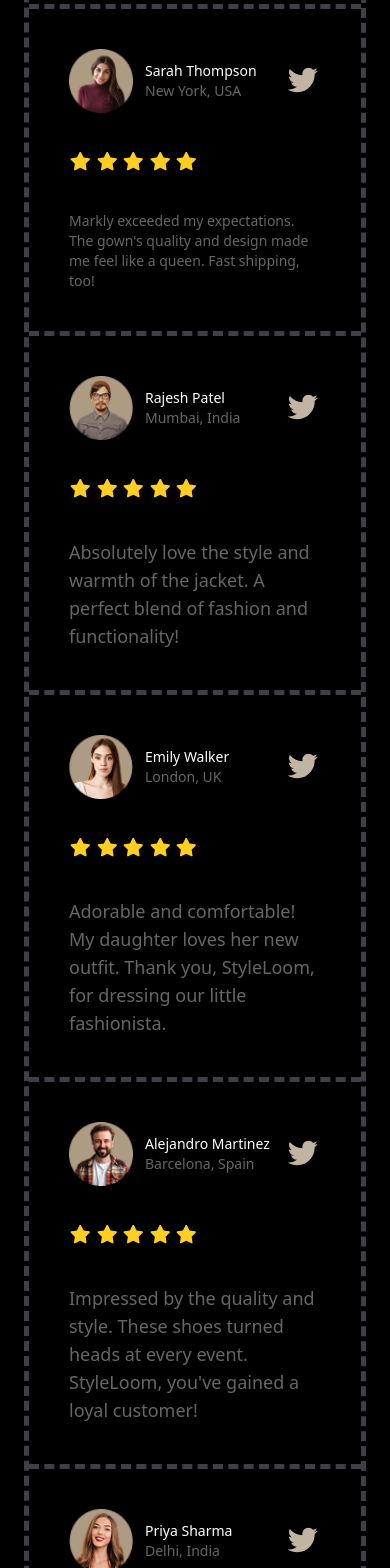
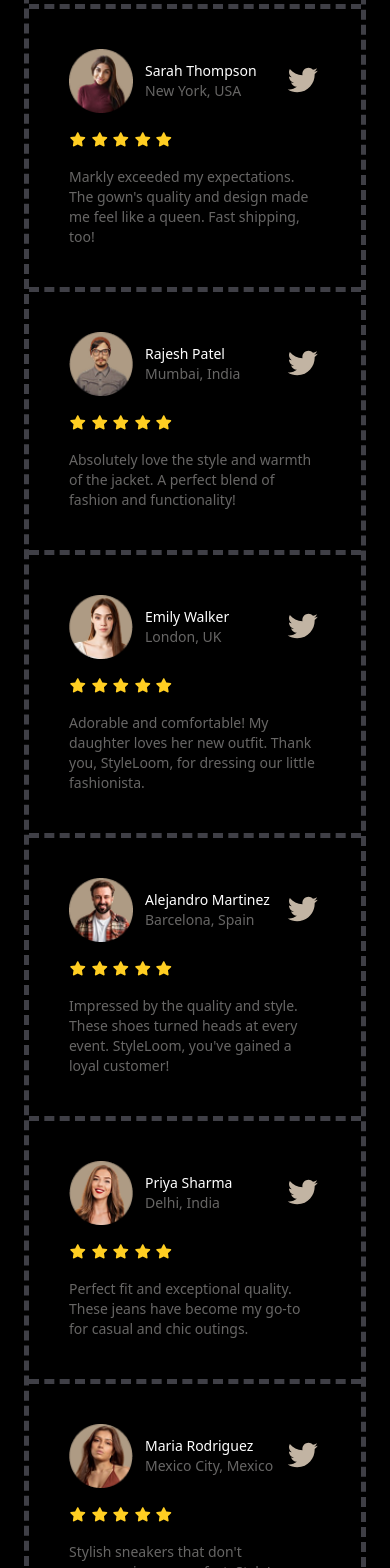
Before and after one commit to Medo971808/Markly, a Nuxt app: page / in a window 390 px wide. Shown: the part 8480-10048 px from the top of the page. Built offline with nearby package versions, Linux system fonts and the light colour scheme.

Commit message:
Finish Comments

```diff
--- a/app/components/Footer/Comments.vue
+++ b/app/components/Footer/Comments.vue
@@ -15,12 +15,12 @@
                         </section>
                         <a href="https://x.com/"><FontAwesomeIcon :icon="['fab', 'twitter']" class="text-[#C2B4A3] text-3xl" /></a>
                     </section>
-                    <section class="flex my-10">
-                        <FontAwesomeIcon :icon="['fas', 'star']" class="text-[#FFCE22] mr-1 text-lg" />
-                        <FontAwesomeIcon :icon="['fas', 'star']" class="text-[#FFCE22] mr-1 text-lg" />
-                        <FontAwesomeIcon :icon="['fas', 'star']" class="text-[#FFCE22] mr-1 text-lg" />
-                        <FontAwesomeIcon :icon="['fas', 'star']" class="text-[#FFCE22] mr-1 text-lg" />
-                        <FontAwesomeIcon :icon="['fas', 'star']" class="text-[#FFCE22] text-lg" />
+                    <section class="flex md:my-10 my-5">
+                        <FontAwesomeIcon :icon="['fas', 'star']" class="text-[#FFCE22] mr-1 text-sm md:text-lg" />
+                        <FontAwesomeIcon :icon="['fas', 'star']" class="text-[#FFCE22] mr-1 text-sm md:text-lg" />
+                        <FontAwesomeIcon :icon="['fas', 'star']" class="text-[#FFCE22] mr-1 text-sm md:text-lg" />
+                        <FontAwesomeIcon :icon="['fas', 'star']" class="text-[#FFCE22] mr-1 text-sm md:text-lg" />
+                        <FontAwesomeIcon :icon="['fas', 'star']" class="text-[#FFCE22] text-sm md:text-lg" />
                     </section>
                     <p class="text-[#676665] text-sm md:text-lg">Markly exceeded my expectations. The gown's quality and design made me feel like a queen. Fast shipping, too!</p>
                 </section>
@@ -35,14 +35,14 @@
                         </section>
                         <a href="https://x.com/"><FontAwesomeIcon :icon="['fab', 'twitter']" class="text-[#C2B4A3] text-3xl" /></a>
                     </section>
-                    <section class="flex my-10">
-                        <FontAwesomeIcon :icon="['fas', 'star']" class="text-[#FFCE22] mr-1 text-lg" />
-                        <FontAwesomeIcon :icon="['fas', 'star']" class="text-[#FFCE22] mr-1 text-lg" />
-                        <FontAwesomeIcon :icon="['fas', 'star']" class="text-[#FFCE22] mr-1 text-lg" />
-                        <FontAwesomeIcon :icon="['fas', 'star']" class="text-[#FFCE22] mr-1 text-lg" />
-                        <FontAwesomeIcon :icon="['fas', 'star']" class="text-[#FFCE22] text-lg" />
+                    <section class="flex md:my-10 my-5">
+                        <FontAwesomeIcon :icon="['fas', 'star']" class="text-[#FFCE22] mr-1 text-sm md:text-lg" />
+                        <FontAwesomeIcon :icon="['fas', 'star']" class="text-[#FFCE22] mr-1 text-sm md:text-lg" />
+                        <FontAwesomeIcon :icon="['fas', 'star']" class="text-[#FFCE22] mr-1 text-sm md:text-lg" />
+                        <FontAwesomeIcon :icon="['fas', 'star']" class="text-[#FFCE22] mr-1 text-sm md:text-lg" />
+                        <FontAwesomeIcon :icon="['fas', 'star']" class="text-[#FFCE22] text-sm md:text-lg" />
                     </section>
-                    <p class="text-[#676665] text-lg">Absolutely love the style and warmth of the jacket. A perfect blend of fashion and functionality!</p>
+                    <p class="text-[#676665] text-sm md:text-lg">Absolutely love the style and warmth of the jacket. A perfect blend of fashion and functionality!</p>
                 </section>
                 <section class="p-10 border-t-[5px] md:border-r-[5px] lg:border-r-0 border-dashed border-zinc-700 lg:mt-20">
                     <section class="flex justify-between items-center">
@@ -55,14 +55,14 @@
                         </section>
                         <a href="https://x.com/"><FontAwesomeIcon :icon="['fab', 'twitter']" class="text-[#C2B4A3] text-3xl" /></a>
                     </section>
-                    <section class="flex my-10">
-                        <FontAwesomeIcon :icon="['fas', 'star']" class="text-[#FFCE22] mr-1 text-lg" />
-                        <FontAwesomeIcon :icon="['fas', 'star']" class="text-[#FFCE22] mr-1 text-lg" />
-                        <FontAwesomeIcon :icon="['fas', 'star']" class="text-[#FFCE22] mr-1 text-lg" />
-                        <FontAwesomeIcon :icon="['fas', 'star']" class="text-[#FFCE22] mr-1 text-lg" />
-                        <FontAwesomeIcon :icon="['fas', 'star']" class="text-[#FFCE22] text-lg" />
+                    <section class="flex md:my-10 my-5">
+                        <FontAwesomeIcon :icon="['fas', 'star']" class="text-[#FFCE22] mr-1 text-sm md:text-lg" />
+                        <FontAwesomeIcon :icon="['fas', 'star']" class="text-[#FFCE22] mr-1 text-sm md:text-lg" />
+                        <FontAwesomeIcon :icon="['fas', 'star']" class="text-[#FFCE22] mr-1 text-sm md:text-lg" />
+                        <FontAwesomeIcon :icon="['fas', 'star']" class="text-[#FFCE22] mr-1 text-sm md:text-lg" />
+                        <FontAwesomeIcon :icon="['fas', 'star']" class="text-[#FFCE22] text-sm md:text-lg" />
                     </section>
-                    <p class="text-[#676665] text-lg">Adorable and comfortable! My daughter loves her new outfit. Thank you, StyleLoom, for dressing our little fashionista.</p>
+                    <p class="text-[#676665] text-sm md:text-lg">Adorable and comfortable! My daughter loves her new outfit. Thank you, StyleLoom, for dressing our little fashionista.</p>
                 </section>
                 <section class="p-10 border-t-[5px] lg:border-r-[5px] border-dashed border-zinc-700">
                     <section class="flex justify-between items-center">
@@ -75,14 +75,14 @@
                         </section>
                         <a href="https://x.com/"><FontAwesomeIcon :icon="['fab', 'twitter']" class="text-[#C2B4A3] text-3xl" /></a>
                     </section>
-                    <section class="flex my-10">
-                        <FontAwesomeIcon :icon="['fas', 'star']" class="text-[#FFCE22] mr-1 text-lg" />
-                        <FontAwesomeIcon :icon="['fas', 'star']" class="text-[#FFCE22] mr-1 text-lg" />
-                        <FontAwesomeIcon :icon="['fas', 'star']" class="text-[#FFCE22] mr-1 text-lg" />
-                        <FontAwesomeIcon :icon="['fas', 'star']" class="text-[#FFCE22] mr-1 text-lg" />
-                        <FontAwesomeIcon :icon="['fas', 'star']" class="text-[#FFCE22] text-lg" />
+                    <section class="flex md:my-10 my-5">
+                        <FontAwesomeIcon :icon="['fas', 'star']" class="text-[#FFCE22] mr-1 text-sm md:text-lg" />
+                        <FontAwesomeIcon :icon="['fas', 'star']" class="text-[#FFCE22] mr-1 text-sm md:text-lg" />
+                        <FontAwesomeIcon :icon="['fas', 'star']" class="text-[#FFCE22] mr-1 text-sm md:text-lg" />
+                        <FontAwesomeIcon :icon="['fas', 'star']" class="text-[#FFCE22] mr-1 text-sm md:text-lg" />
+                        <FontAwesomeIcon :icon="['fas', 'star']" class="text-[#FFCE22] text-sm md:text-lg" />
                     </section>
-                    <p class="text-[#676665] text-lg">Impressed by the quality and style. These shoes turned heads at every event. StyleLoom, you've gained a loyal customer!</p>
+                    <p class="text-[#676665] text-sm md:text-lg">Impressed by the quality and style. These shoes turned heads at every event. StyleLoom, you've gained a loyal customer!</p>
                 </section>
                 <section class="p-10 border-t-[5px] md:border-r-[5px] border-dashed border-zinc-700">
                     <section class="flex justify-between items-center">
@@ -95,14 +95,14 @@
                         </section>
                         <a href="https://x.com/"><FontAwesomeIcon :icon="['fab', 'twitter']" class="text-[#C2B4A3] text-3xl" /></a>
                     </section>
-                    <section class="flex my-10">
-                        <FontAwesomeIcon :icon="['fas', 'star']" class="text-[#FFCE22] mr-1 text-lg" />
-                        <FontAwesomeIcon :icon="['fas', 'star']" class="text-[#FFCE22] mr-1 text-lg" />
-                        <FontAwesomeIcon :icon="['fas', 'star']" class="text-[#FFCE22] mr-1 text-lg" />
-                        <FontAwesomeIcon :icon="['fas', 'star']" class="text-[#FFCE22] mr-1 text-lg" />
-                        <FontAwesomeIcon :icon="['fas', 'star']" class="text-[#FFCE22] text-lg" />
+                    <section class="flex md:my-10 my-5">
+                        <FontAwesomeIcon :icon="['fas', 'star']" class="text-[#FFCE22] mr-1 text-sm md:text-lg" />
+                        <FontAwesomeIcon :icon="['fas', 'star']" class="text-[#FFCE22] mr-1 text-sm md:text-lg" />
+                        <FontAwesomeIcon :icon="['fas', 'star']" class="text-[#FFCE22] mr-1 text-sm md:text-lg" />
+                        <FontAwesomeIcon :icon="['fas', 'star']" class="text-[#FFCE22] mr-1 text-sm md:text-lg" />
+                        <FontAwesomeIcon :icon="['fas', 'star']" class="text-[#FFCE22] text-sm md:text-lg" />
                     </section>
-                    <p class="text-[#676665] text-lg">Perfect fit and exceptional quality. These jeans have become my go-to for casual and chic outings.</p>
+                    <p class="text-[#676665] text-sm md:text-lg">Perfect fit and exceptional quality. These jeans have become my go-to for casual and chic outings.</p>
                 </section>
                 <section class="p-10 border-t-[5px] border-dashed border-zinc-700">
                     <section class="flex justify-between items-center">
@@ -115,14 +115,14 @@
                         </section>
                         <a href="https://x.com/"><FontAwesomeIcon :icon="['fab', 'twitter']" class="text-[#C2B4A3] text-3xl" /></a>
                     </section>
-                    <section class="flex my-10">
-                        <FontAwesomeIcon :icon="['fas', 'star']" class="text-[#FFCE22] mr-1 text-lg" />
-                        <FontAwesomeIcon :icon="['fas', 'star']" class="text-[#FFCE22] mr-1 text-lg" />
-                        <FontAwesomeIcon :icon="['fas', 'star']" class="text-[#FFCE22] mr-1 text-lg" />
-                        <FontAwesomeIcon :icon="['fas', 'star']" class="text-[#FFCE22] mr-1 text-lg" />
-                        <FontAwesomeIcon :icon="['fas', 'star']" class="text-[#FFCE22] text-lg" />
+                    <section class="flex md:my-10 my-5">
+                        <FontAwesomeIcon :icon="['fas', 'star']" class="text-[#FFCE22] mr-1 text-sm md:text-lg" />
+                        <FontAwesomeIcon :icon="['fas', 'star']" class="text-[#FFCE22] mr-1 text-sm md:text-lg" />
+                        <FontAwesomeIcon :icon="['fas', 'star']" class="text-[#FFCE22] mr-1 text-sm md:text-lg" />
+                        <FontAwesomeIcon :icon="['fas', 'star']" class="text-[#FFCE22] mr-1 text-sm md:text-lg" />
+                        <FontAwesomeIcon :icon="['fas', 'star']" class="text-[#FFCE22] text-sm md:text-lg" />
                     </section>
-                    <p class="text-[#676665] text-lg">Stylish sneakers that don't compromise on comfort. StyleLoom knows how to balance fashion and functionality.</p>
+                    <p class="text-[#676665] text-sm md:text-lg">Stylish sneakers that don't compromise on comfort. StyleLoom knows how to balance fashion and functionality.</p>
                 </section>
             </section>
         </section>
```
